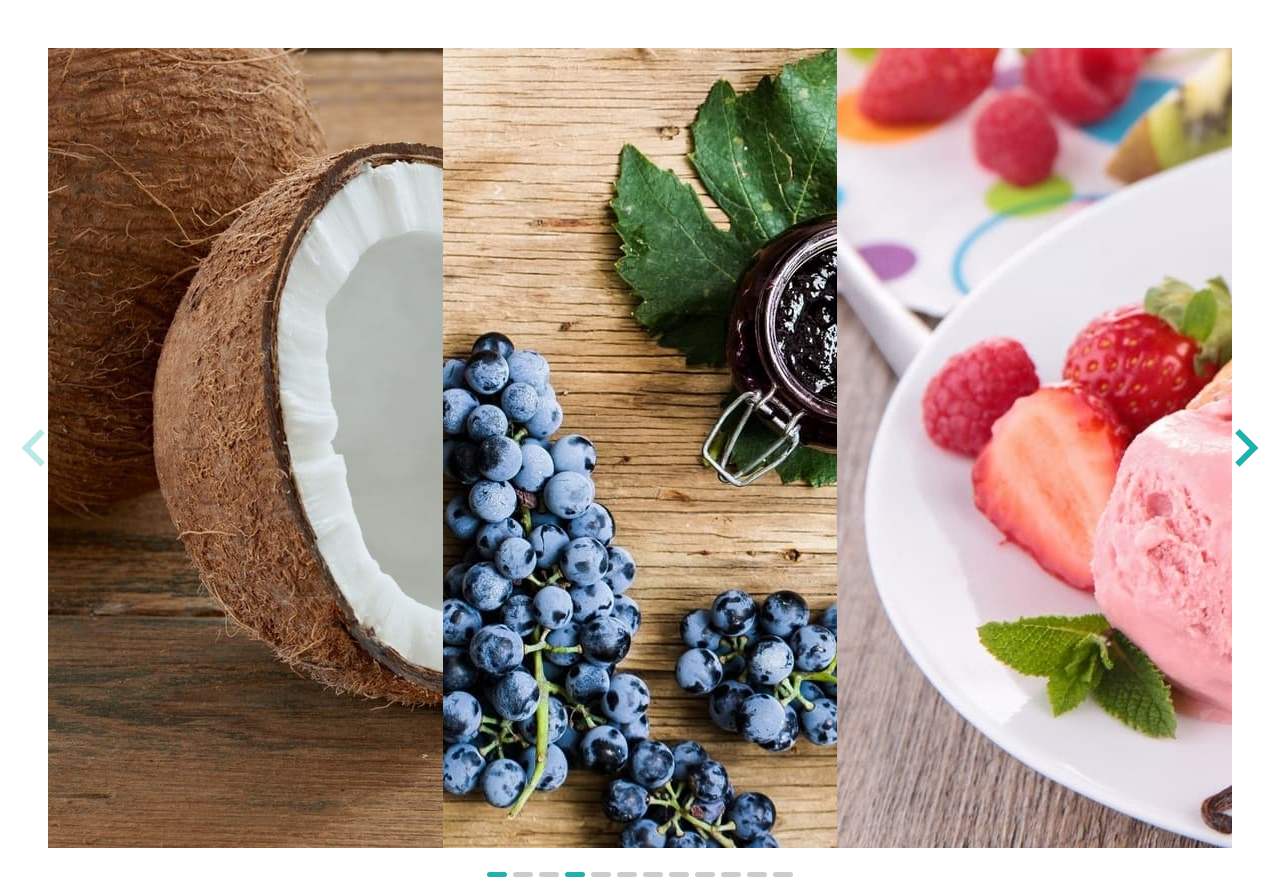
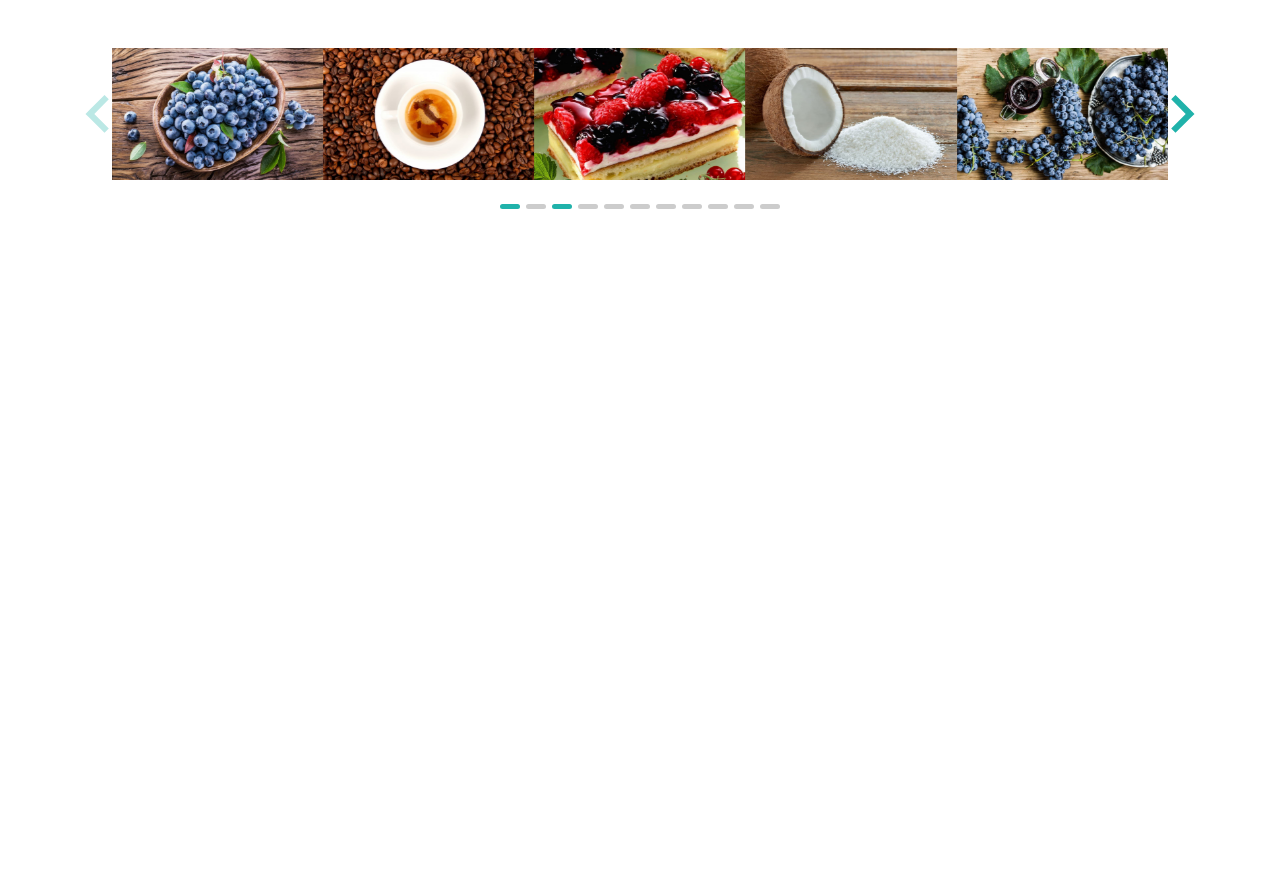
Before and after one commit to I-Dvorianska/slider-with-splide, a website built with Parcel: page src/index.html in a window 1280 px wide. After the commit the page ends 800 px from the top, so only its background shows below. Built offline with nearby package versions, Linux system fonts and the light colour scheme.

Commit message:
slider finished

```diff
--- a/src/index.js
+++ b/src/index.js
@@ -3,8 +3,9 @@ import Splide from '@splidejs/splide';
 
 new Splide('.splide', {
   type: 'loop',
-  perPage: 3,
+  perPage: 5,
 }).mount();
+
 var elms = document.getElementsByClassName('splide');
 for (var i = 0, len = elms.length; i < len; i++) {
   new Splide(elms[i]).mount();
--- a/src/partials/example.html
+++ b/src/partials/example.html
@@ -1,15 +1,15 @@
 <div class="splide">
   <div class="splide__track">
     <ul class="splide__list">
-      <li class="splide__slide"><img class="splide_image" src="./images/blueberry.jpg" alt="blueberry" width="1280"></li>
-      <li class="splide__slide"><img class="splide_image" src="./images/cafe.jpg" alt="cafe" width="1280"></li>
-      <li class="splide__slide"><img class="splide_image" src="./images/cake.jpg" alt="cake" width="1280"></li>
-      <li class="splide__slide"><img class="splide_image" src="./images/coco.jpg" alt="coco" width="1280"></li>
-      <li class="splide__slide"><img class="splide_image" src="./images/grape.jpg" alt="grape" width="1280"></li>
-      <li class="splide__slide"><img class="splide_image" src="./images/ice-cream.jpg" alt="ice-cream" width="1280"></li>
-      <li class="splide__slide"><img class="splide_image" src="./images/pizza.jpg" alt="pizza" width="1280"></li>
-      <li class="splide__slide"><img class="splide_image" src="./images/spice.jpg" alt="spice" width="1280"></li>
-      <li class="splide__slide"><img class="splide_image" src="./images/sushi.jpg" alt="sushi" width="1280"></li>
+      <li class="splide__slide"><img class="splide_image" src="./images/blueberry.jpg" alt="blueberry" ></li>
+      <li class="splide__slide"><img class="splide_image" src="./images/cafe.jpg" alt="cafe" ></li>
+      <li class="splide__slide"><img class="splide_image" src="./images/cake.jpg" alt="cake" ></li>
+      <li class="splide__slide"><img class="splide_image" src="./images/coco.jpg" alt="coco" ></li>
+      <li class="splide__slide"><img class="splide_image" src="./images/grape.jpg" alt="grape" ></li>
+      <li class="splide__slide"><img class="splide_image" src="./images/ice-cream.jpg" alt="ice-cream" ></li>
+      <li class="splide__slide"><img class="splide_image" src="./images/pizza.jpg" alt="pizza" ></li>
+      <li class="splide__slide"><img class="splide_image" src="./images/spice.jpg" alt="spice" ></li>
+      <li class="splide__slide"><img class="splide_image" src="./images/sushi.jpg" alt="sushi" ></li>
     </ul>
   </div>
 </div>
--- a/src/sass/_example.scss
+++ b/src/sass/_example.scss
@@ -1,3 +1,11 @@
 .splide_image {
+  width: 100%;
+  height: auto;
   object-fit: cover;
 }
+
+.splide {
+  width: 90%;
+  margin-left: auto;
+  margin-right: auto;
+}
```
